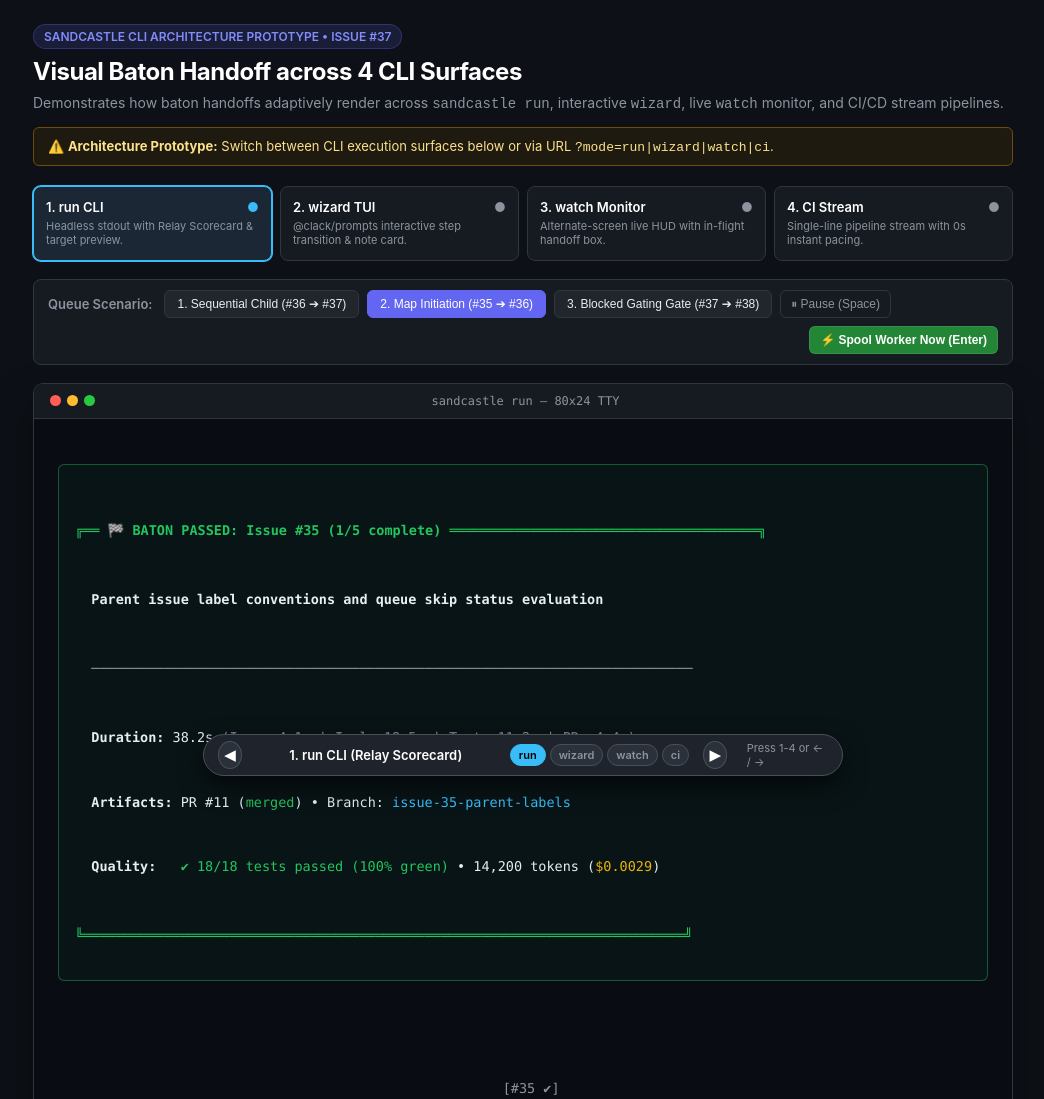
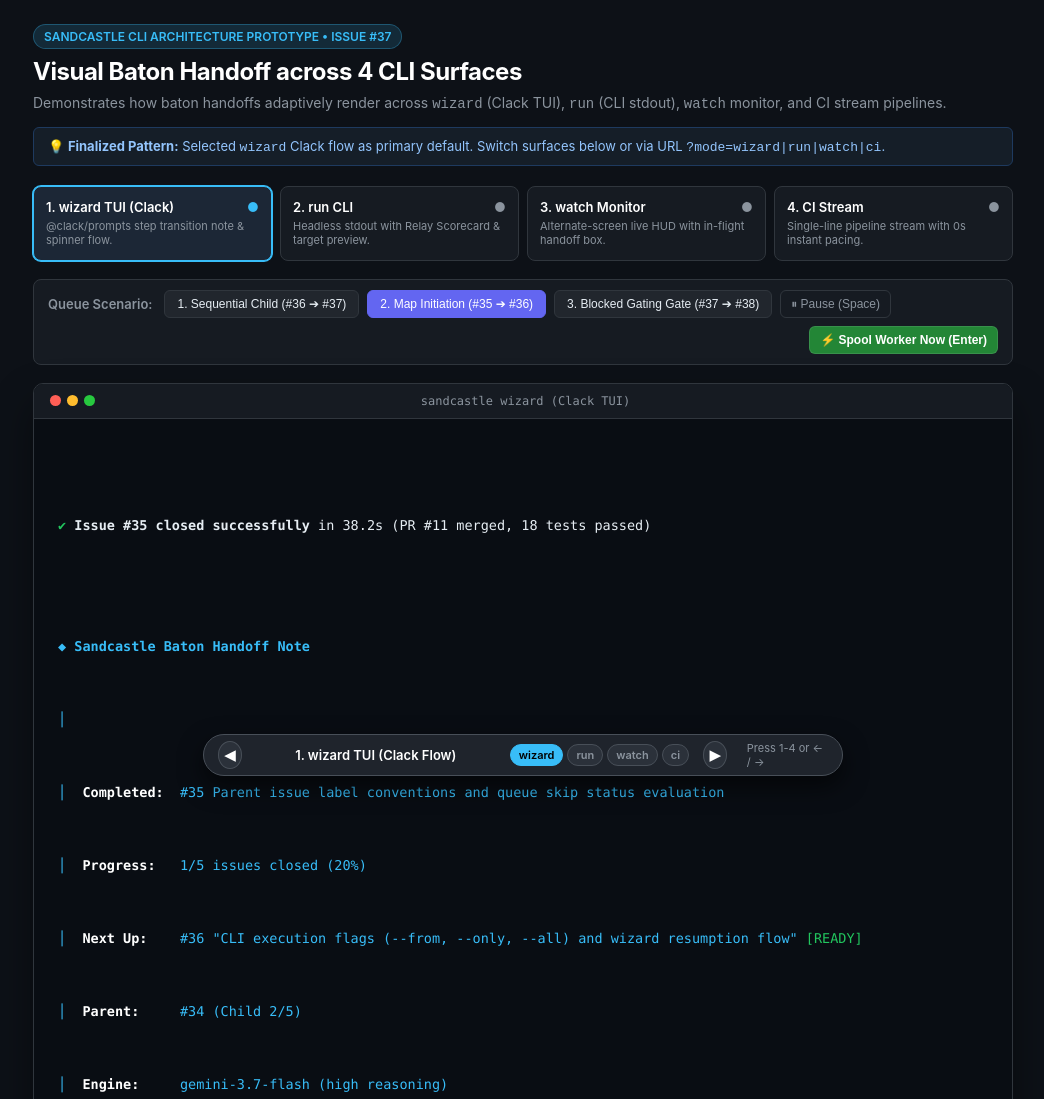
Before and after one commit to Vudattumaniteja/sandcastle-baton-demo, a website: page prototype-handoff-banner.html in a window 1280 px wide. Shown: the top 1099 px of the page, without its empty margins (117-1161 px from the left). Drawn offline with Linux system fonts and the light colour scheme.

Commit message:
prototype: finalize wizard Clack layout and clean palette (Issue #37)

```diff
--- a/prototype-handoff-banner.html
+++ b/prototype-handoff-banner.html
@@ -3,7 +3,7 @@
 <head>
   <meta charset="UTF-8" />
   <meta name="viewport" content="width=device-width, initial-scale=1.0" />
-  <title>Sandcastle — Baton Handoff CLI Architecture Prototype (Issue #37)</title>
+  <title>Sandcastle — Baton Handoff CLI Prototype (Issue #37)</title>
   <style>
     :root {
       --bg: #0d1117;
@@ -15,7 +15,6 @@
       --green: #22c55e;
       --yellow: #eab308;
       --red: #ef4444;
-      --magenta: #d946ef;
       --accent: #6366f1;
       --font-mono: ui-monospace, SFMono-Regular, "SF Mono", Menlo, Consolas, "Liberation Mono", monospace;
       --font-sans: -apple-system, BlinkMacSystemFont, "Segoe UI", Helvetica, Arial, sans-serif;
@@ -50,9 +49,9 @@
       border-radius: 9999px;
       font-size: 12px;
       font-weight: 600;
-      background: rgba(99, 102, 241, 0.15);
-      color: #818cf8;
-      border: 1px solid rgba(99, 102, 241, 0.3);
+      background: rgba(56, 189, 248, 0.15);
+      color: #38bdf8;
+      border: 1px solid rgba(56, 189, 248, 0.3);
       margin-bottom: 8px;
     }
 
@@ -71,9 +70,9 @@
     }
 
     .prototype-notice {
-      background: #1f1a10;
-      border: 1px solid #6e4b09;
-      color: #fce18b;
+      background: #151e28;
+      border: 1px solid #1e3a5f;
+      color: #93c5fd;
       padding: 10px 14px;
       border-radius: 6px;
       font-size: 13px;
@@ -247,7 +246,6 @@
     .c-cyan { color: var(--cyan); }
     .c-yellow { color: var(--yellow); }
     .c-red { color: var(--red); }
-    .c-magenta { color: var(--magenta); }
     .c-dim { color: var(--text-muted); }
     .c-bold { font-weight: 700; }
 
@@ -376,10 +374,10 @@
     <div class="badge">SANDCASTLE CLI ARCHITECTURE PROTOTYPE • ISSUE #37</div>
     <h1>Visual Baton Handoff across 4 CLI Surfaces</h1>
     <p class="subtitle">
-      Demonstrates how baton handoffs adaptively render across <code>sandcastle run</code>, interactive <code>wizard</code>, live <code>watch</code> monitor, and CI/CD stream pipelines.
+      Demonstrates how baton handoffs adaptively render across <code>wizard</code> (Clack TUI), <code>run</code> (CLI stdout), <code>watch</code> monitor, and CI stream pipelines.
     </p>
     <div class="prototype-notice">
-      <span>⚠️ <strong>Architecture Prototype:</strong> Switch between CLI execution surfaces below or via URL <code>?mode=run|wizard|watch|ci</code>.</span>
+      <span>💡 <strong>Finalized Pattern:</strong> Selected <code>wizard</code> Clack flow as primary default. Switch surfaces below or via URL <code>?mode=wizard|run|watch|ci</code>.</span>
     </div>
   </header>
 
@@ -387,13 +385,13 @@
 
     <!-- Surface Mode Cards -->
     <div class="surface-tabs">
-      <div class="surface-tab active" id="tab-run" onclick="setMode('run')">
-        <div class="surface-title">1. run CLI <span class="c-cyan">●</span></div>
+      <div class="surface-tab active" id="tab-wizard" onclick="setMode('wizard')">
+        <div class="surface-title">1. wizard TUI (Clack) <span class="c-cyan">●</span></div>
+        <div class="surface-desc">@clack/prompts step transition note & spinner flow.</div>
+      </div>
+      <div class="surface-tab" id="tab-run" onclick="setMode('run')">
+        <div class="surface-title">2. run CLI <span class="c-dim">●</span></div>
         <div class="surface-desc">Headless stdout with Relay Scorecard & target preview.</div>
-      </div>
-      <div class="surface-tab" id="tab-wizard" onclick="setMode('wizard')">
-        <div class="surface-title">2. wizard TUI <span class="c-dim">●</span></div>
-        <div class="surface-desc">@clack/prompts interactive step transition & note card.</div>
       </div>
       <div class="surface-tab" id="tab-watch" onclick="setMode('watch')">
         <div class="surface-title">3. watch Monitor <span class="c-dim">●</span></div>
@@ -423,7 +421,7 @@
           <span class="win-btn win-min"></span>
           <span class="win-btn win-max"></span>
         </div>
-        <div class="window-title" id="terminalTitle">sandcastle run — 80x24 TTY</div>
+        <div class="window-title" id="terminalTitle">sandcastle wizard (Clack TUI)</div>
         <div style="width: 40px;"></div>
       </div>
       <div class="terminal-body" id="terminalOutput">
@@ -445,10 +443,10 @@
   <!-- Floating Switcher Bar -->
   <div class="prototype-switcher">
     <button class="nav-arrow" onclick="prevMode()" title="Previous Surface (← arrow)">◀</button>
-    <div class="variant-label" id="modeDisplayLabel">1. run CLI (Relay Scorecard)</div>
+    <div class="variant-label" id="modeDisplayLabel">1. wizard TUI (Clack Flow)</div>
     <div class="variant-pills">
+      <a class="v-pill" id="pill-wizard" href="javascript:setMode('wizard')">wizard</a>
       <a class="v-pill" id="pill-run" href="javascript:setMode('run')">run</a>
-      <a class="v-pill" id="pill-wizard" href="javascript:setMode('wizard')">wizard</a>
       <a class="v-pill" id="pill-watch" href="javascript:setMode('watch')">watch</a>
       <a class="v-pill" id="pill-ci" href="javascript:setMode('ci')">ci</a>
     </div>
@@ -458,8 +456,8 @@
 
   <script>
     const SURFACES = [
-      { key: 'run', title: 'sandcastle run — 80x24 TTY', name: '1. run CLI (Relay Scorecard)' },
-      { key: 'wizard', title: 'sandcastle wizard (Clack TUI)', name: '2. wizard TUI (Clack Flow)' },
+      { key: 'wizard', title: 'sandcastle wizard (Clack TUI)', name: '1. wizard TUI (Clack Flow)' },
+      { key: 'run', title: 'sandcastle run — 80x24 TTY', name: '2. run CLI (Relay Scorecard)' },
       { key: 'watch', title: 'sandcastle watch (Alternate Screen)', name: '3. watch Monitor (Alternate Screen)' },
       { key: 'ci', title: 'CI Pipeline Runner (stdout stream)', name: '4. CI Stream (Compact Single-line)' },
     ];
@@ -578,20 +576,20 @@
     ];
 
     let currentScenarioIndex = 0;
-    let currentMode = 'run';
+    let currentMode = 'wizard';
     let countdownSeconds = 3.0;
     let isPaused = false;
 
     function getModeFromUrl() {
       const params = new URLSearchParams(window.location.search);
       const m = params.get('mode') || params.get('variant');
-      if (m && ['RUN', 'WIZARD', 'WATCH', 'CI'].includes(m.toUpperCase())) {
+      if (m && ['WIZARD', 'RUN', 'WATCH', 'CI'].includes(m.toUpperCase())) {
         return m.toLowerCase();
       }
       if (m && m.toUpperCase() === 'A') return 'run';
       if (m && m.toUpperCase() === 'B') return 'ci';
       if (m && m.toUpperCase() === 'C') return 'watch';
-      return 'run';
+      return 'wizard';
     }
 
     function setMode(m) {
@@ -642,7 +640,31 @@
       return (ms / 1000).toFixed(1) + 's';
     }
 
-    /* 1. RUN MODE HTML */
+    /* 1. WIZARD MODE HTML */
+    function renderWizardHtml(state) {
+      const { completed, next, queueIndex, totalQueue, countdown, paused } = state;
+      const countDisplay = paused ? '<span class="c-yellow">[PAUSED]</span>' : `<span class="c-cyan">${countdown.toFixed(1)}s</span>`;
+
+      return `
+<div style="line-height: 1.8;">
+  <div><span class="c-green">✔</span> <strong class="c-bold">Issue #${completed.number} closed successfully</strong> in ${formatMs(completed.durationMs)} (PR #${completed.prNumber} merged, ${completed.testsPassed} tests passed)</div>
+  <br/>
+  <div class="c-cyan c-bold">◆ Sandcastle Baton Handoff Note</div>
+  <div class="c-cyan">│</div>
+  <div class="c-cyan">│  <strong style="color: #fff;">Completed:</strong>  #${completed.number} ${completed.title}</div>
+  <div class="c-cyan">│  <strong style="color: #fff;">Progress:</strong>   ${queueIndex}/${totalQueue} issues closed (${Math.round((queueIndex / totalQueue) * 100)}%)</div>
+  <div class="c-cyan">│  <strong style="color: #fff;">Next Up:</strong>    #${next.number} "${next.title}" <span class="c-green">[READY]</span></div>
+  ${next.parentIssue ? `<div class="c-cyan">│  <strong style="color: #fff;">Parent:</strong>     #${next.parentIssue.number} (Child ${next.parentIssue.childIndex}/${next.parentIssue.totalChildren})</div>` : ''}
+  <div class="c-cyan">│  <strong style="color: #fff;">Engine:</strong>     ${next.model} (${next.reasoningEffort} reasoning)</div>
+  <div class="c-cyan">│</div>
+  <div class="c-cyan">└ <span class="c-dim">Spooling next worker session in ${countDisplay}... [Press Space to pause or Enter to start]</span></div>
+  <br/>
+  <div class="c-cyan">◓ <span class="c-dim">[1/6 Inspecting] Fetching requirements for Issue #${next.number}...</span></div>
+</div>
+`;
+    }
+
+    /* 2. RUN MODE HTML */
     function renderRunHtml(state) {
       const { completed, next, queueIndex, totalQueue, countdown, paused } = state;
       const progressPct = Math.round((queueIndex / totalQueue) * 100);
@@ -686,30 +708,6 @@
 `;
     }
 
-    /* 2. WIZARD MODE HTML */
-    function renderWizardHtml(state) {
-      const { completed, next, queueIndex, totalQueue, countdown, paused } = state;
-      const countDisplay = paused ? '<span class="c-yellow">[PAUSED]</span>' : `<span class="c-cyan">${countdown.toFixed(1)}s</span>`;
-
-      return `
-<div style="line-height: 1.8;">
-  <div><span class="c-green">✔</span> <strong class="c-bold">Issue #${completed.number} closed successfully</strong> in ${formatMs(completed.durationMs)} (PR #${completed.prNumber} merged, ${completed.testsPassed} tests passed)</div>
-  <br/>
-  <div class="c-cyan c-bold">◆ Sandcastle Baton Handoff Note</div>
-  <div class="c-cyan">│</div>
-  <div class="c-cyan">│  <strong style="color: #fff;">Completed:</strong>  #${completed.number} ${completed.title}</div>
-  <div class="c-cyan">│  <strong style="color: #fff;">Progress:</strong>   ${queueIndex}/${totalQueue} issues closed (${Math.round((queueIndex / totalQueue) * 100)}%)</div>
-  <div class="c-cyan">│  <strong style="color: #fff;">Next Up:</strong>    #${next.number} "${next.title}" <span class="c-green">[READY]</span></div>
-  ${next.parentIssue ? `<div class="c-cyan">│  <strong style="color: #fff;">Parent:</strong>     #${next.parentIssue.number} (Child ${next.parentIssue.childIndex}/${next.parentIssue.totalChildren})</div>` : ''}
-  <div class="c-cyan">│  <strong style="color: #fff;">Engine:</strong>     ${next.model} (${next.reasoningEffort} reasoning)</div>
-  <div class="c-cyan">│</div>
-  <div class="c-cyan">└ <span class="c-dim">Spooling next worker session in ${countDisplay}... [Press Space to pause or Enter to start]</span></div>
-  <br/>
-  <div class="c-cyan">◓ <span class="c-dim">[1/6 Inspecting] Fetching requirements for Issue #${next.number}...</span></div>
-</div>
-`;
-    }
-
     /* 3. WATCH MODE HTML */
     function renderWatchHtml(state) {
       const { completed, next, queueIndex, totalQueue, countdown, paused } = state;
@@ -726,7 +724,7 @@
   <div class="c-dim">──────────────────────────────────────────────────────────────────────────</div>
   <div style="margin: 6px 0;">
     <span style="background: #3b82f6; color: #000; font-weight: bold; padding: 2px 6px; font-size: 11px;"> BATON HANDOFF </span>
-    <strong>Repo:</strong> <span class="c-magenta">Vudattumaniteja/sandcastle-baton-demo</span>
+    <strong>Repo:</strong> <span class="c-cyan">Vudattumaniteja/sandcastle-baton-demo</span>
     <strong>Session:</strong> <span class="c-dim">baton-live-37</span>
   </div>
   <div style="margin-bottom: 12px;">
@@ -777,7 +775,7 @@
   <div><span class="c-green">✔</span> <strong class="c-bold">BATON COMPLETED: #${completed.number}</strong> "${completed.title}" <span class="c-dim">[${formatMs(completed.durationMs)} • PR #${completed.prNumber} merged • ${completed.testsPassed} tests green]</span></div>
   <div style="margin: 8px 0;"><span class="c-dim">Pipeline:</span> ${qItems.join(' <span class="c-dim">──▶</span> ')} <span class="c-dim">(${queueIndex}/${totalQueue})</span></div>
   <div style="margin: 8px 0;"><span class="c-cyan">>>></span> <strong class="c-bold">Instant handoff to #${next.number}...</strong> <span class="c-dim">(CI mode: 0s pacing)</span></div>
-  <div style="margin-top: 12px;"><span class="c-magenta">↳ TARGET</span> <strong class="c-bold">#${next.number}</strong> "${next.title}" <span class="c-green">[${next.gatingStatus}]</span></div>
+  <div style="margin-top: 12px;"><span class="c-cyan">↳ TARGET</span> <strong class="c-bold">#${next.number}</strong> "${next.title}" <span class="c-green">[${next.gatingStatus}]</span></div>
 </div>
 `;
     }
@@ -806,10 +804,10 @@
 
       // Render Terminal Output
       const term = document.getElementById('terminalOutput');
-      if (currentMode === 'run') {
+      if (currentMode === 'wizard') {
+        term.innerHTML = renderWizardHtml(state);
+      } else if (currentMode === 'run') {
         term.innerHTML = renderRunHtml(state);
-      } else if (currentMode === 'wizard') {
-        term.innerHTML = renderWizardHtml(state);
       } else if (currentMode === 'watch') {
         term.innerHTML = renderWatchHtml(state);
       } else {
@@ -829,9 +827,9 @@
       } else if (e.key === 'ArrowRight') {
         nextMode();
       } else if (e.key === '1') {
+        setMode('wizard');
+      } else if (e.key === '2') {
         setMode('run');
-      } else if (e.key === '2') {
-        setMode('wizard');
       } else if (e.key === '3') {
         setMode('watch');
       } else if (e.key === '4') {
```
Also changed, not shown: scripts/prototype-handoff.mjs (+15 -16 lines), src/prototypes/handoff-banner-prototype.ts (+37 -39 lines).
